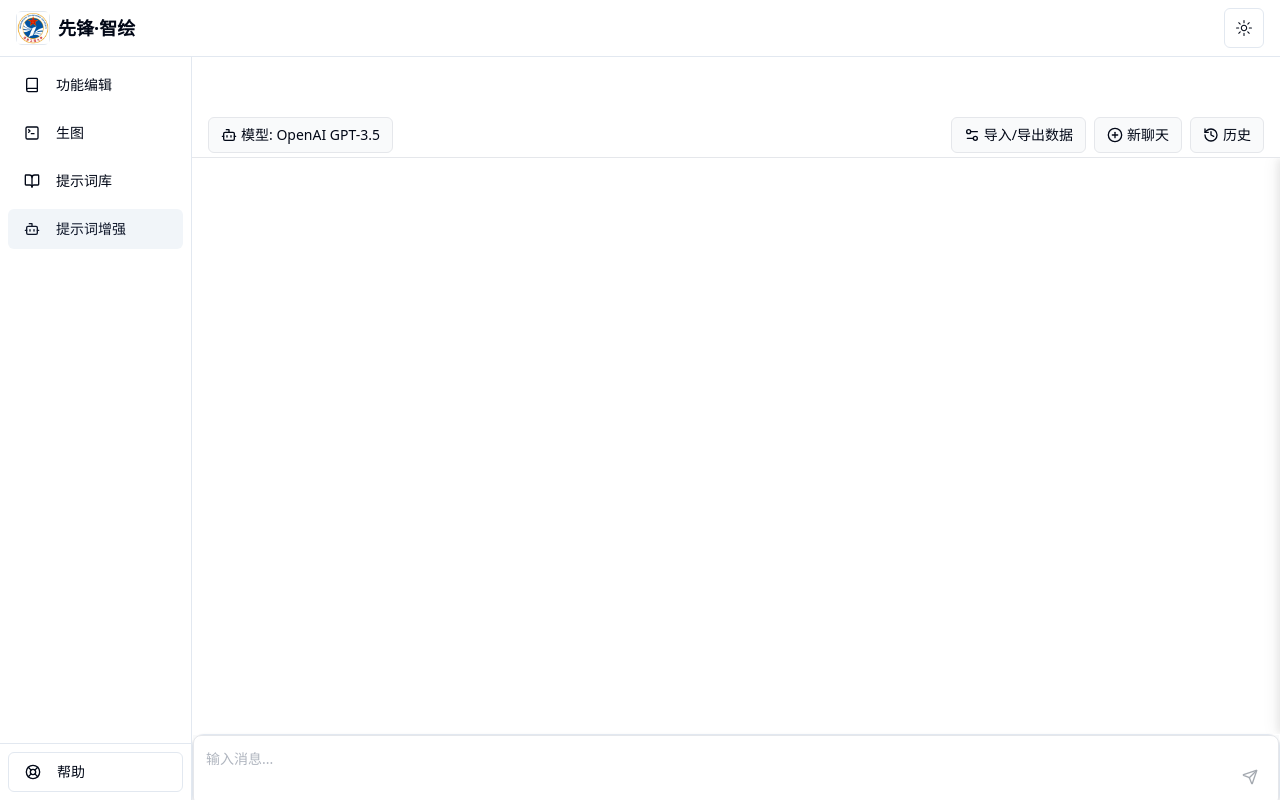
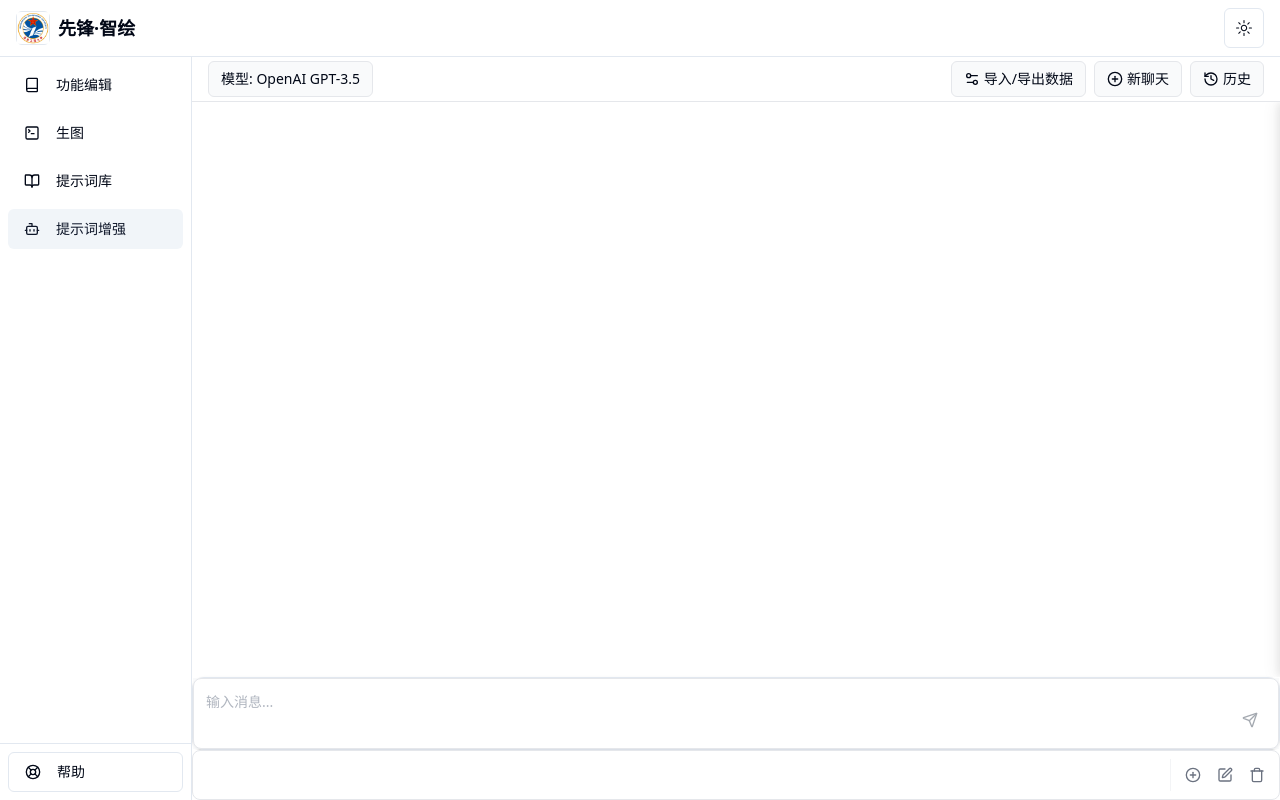
Before and after one commit to Zzyero/xianfengzhihui1, a Next.js app: page / in a window 1280 px wide. Both pictures are taken after a click on the button "提示词增强". Built offline with nearby package versions, Linux system fonts and the light colour scheme.

Commit message:
优化了切换其他页面会导致提示词增强页面重载的问题

```diff
--- a/app/page.tsx
+++ b/app/page.tsx
@@ -1,7 +1,7 @@
 "use client"
 import { Sidebar, TabValue } from "@/components/sidebar";
 import { TopNav } from "@/components/top-nav"
-import { useState } from "react"
+import { useState, useRef, useEffect } from "react"
 import PlaygroundPage from "@/components/pages/playground/playground-page";
 import ViewComfyPage from "@/components/pages/view-comfy/view-comfy-page";
 import PromptEnhancementPage from "@/components/pages/PromptEnhancement/PromptEnhancementPage";
@@ -20,6 +20,46 @@ export default function Page() {
     const [currentTab, setCurrentTab] = useState(viewMode ? TabValue.Playground : TabValue.WorkflowApi);
     // 部署窗口显示状态
     const [deployWindow, setDeployWindow] = useState<boolean>(false);
+    // 提示词增强页面引用
+    const promptEnhancementRef = useRef<{ isRendered: boolean, firstActivation: boolean }>({
+        isRendered: false,
+        firstActivation: true
+    });
+
+    // 处理标签切换
+    const handleTabChange = (newTab: TabValue) => {
+        // 如果当前处于提示词增强页面，记录已渲染状态
+        if (currentTab === TabValue.PromptEnhance) {
+            promptEnhancementRef.current.isRendered = true;
+        }
+
+        // 如果切换到提示词增强页面，记录第一次激活状态
+        if (newTab === TabValue.PromptEnhance) {
+            console.log('切换到提示词增强页面', {
+                isFirstActivation: promptEnhancementRef.current.firstActivation,
+                isRendered: promptEnhancementRef.current.isRendered
+            });
+        }
+
+        // 设置新的标签
+        setCurrentTab(newTab);
+    }
+
+    // 确定是否应该渲染提示词增强页面
+    // 当前是提示词增强页面或已经渲染过该页面
+    const shouldRenderPromptEnhancement = currentTab === TabValue.PromptEnhance || promptEnhancementRef.current.isRendered;
+
+    // 计算isactive属性，当前标签是提示词增强页面时为true
+    const isPromptEnhanceActive = currentTab === TabValue.PromptEnhance;
+
+    // 监听提示词增强页面的激活状态变化
+    useEffect(() => {
+        if (isPromptEnhanceActive && promptEnhancementRef.current.firstActivation) {
+            console.log('首次激活提示词增强页面');
+            promptEnhancementRef.current.firstActivation = false;
+        }
+    }, [isPromptEnhanceActive]);
+
     return (
         // 主布局
         <ViewComfyProvider>
@@ -29,15 +69,32 @@ export default function Page() {
                 {/* 主内容区域 */}
                 <div className="flex flex-1 overflow-x-auto overflow-y-hidden">
                     {/* 侧边栏 */}
-                    <Sidebar currentTab={currentTab} onTabChange={setCurrentTab} deployWindow={deployWindow} onDeployWindow={setDeployWindow}/>
+                    <Sidebar
+                        currentTab={currentTab}
+                        onTabChange={handleTabChange}
+                        deployWindow={deployWindow}
+                        onDeployWindow={setDeployWindow}
+                    />
                     {/* 主内容区域 */}
-                    <main className="flex-1 overflow-x-auto overflow-y-hidden">
+                    <main className="flex-1 overflow-x-auto overflow-y-hidden relative">
                         {/* 视图页面 */}
                         {currentTab === TabValue.Playground && <PlaygroundPage />}
+
                         {/* 工作流页面 */}
                         {currentTab === TabValue.WorkflowApi && <ViewComfyPage />}
-                        {/* 提示词增强页面 */}
-                        {currentTab === TabValue.PromptEnhance && <PromptEnhancementPage />}
+
+                        {/* 提示词增强页面 - 只在首次渲染后保持存在，但隐藏在其他页面后面 */}
+                        {shouldRenderPromptEnhancement && (
+                            <div
+                                className="absolute inset-0 w-full h-full"
+                                style={{
+                                    visibility: isPromptEnhanceActive ? 'visible' : 'hidden',
+                                    zIndex: isPromptEnhanceActive ? 10 : -1
+                                }}
+                            >
+                                <PromptEnhancementPage isactive={isPromptEnhanceActive} />
+                            </div>
+                        )}
                     </main>
                 </div>
             </div>
--- a/components/pages/PromptEnhancement/ChatInterface/Loading.jsx
+++ /dev/null
@@ -1,56 +0,0 @@
-"use client";
-
-import React, { useState, useEffect } from 'react';
-import '../styles/Loading.css';
-
-/**
- * 加载页面组件
- * @param {Object} props 组件属性
- * @param {boolean} props.isLoading 是否正在加载
- * @param {React.ReactNode} props.children 子组件
- */
-const Loading = ({ isLoading = true, children }) => {
-  // 加载提示文字列表
-  const loadingTips = [
-    "正在初始化提示词增强页面...",
-    "即将完成，请稍候..."
-  ];
-  // 当前显示的提示索引
-  const [tipIndex, setTipIndex] = useState(0);
-
-  // 定时切换加载提示
-  useEffect(() => {
-    if (isLoading) {
-      const tipTimer = setInterval(() => {
-        setTipIndex(prev => (prev + 1) % loadingTips.length);
-      }, 500);
-
-      return () => clearInterval(tipTimer);
-    }
-  }, [isLoading, loadingTips.length]);
-
-  return (
-    <div className="loading-wrapper">
-      {/* 渲染子组件*/}
-      {children}
-
-      {/* 加载覆盖层，仅在isLoading为true时显示 */}
-      {isLoading && (
-        <div className="loading-overlay">
-          <div className="loading-content">
-            <div className="spinner-container">
-              <div className="spinner"></div>
-            </div>
-            <h2 className="loading-title">提示词增强</h2>
-            <p className="loading-text">{loadingTips[tipIndex]}</p>
-            <div className="loading-progress">
-              <div className="loading-progress-bar"></div>
-            </div>
-          </div>
-        </div>
-      )}
-    </div>
-  );
-};
-
-export default Loading;
--- /dev/null
+++ b/components/pages/PromptEnhancement/ChatInterface/Loading.tsx
@@ -0,0 +1,109 @@
+/**
+ * 内联加载组件 - 不依赖外部CSS和组件
+ */
+import React, { useEffect, useState } from 'react';
+const Loading = () => {
+  const [tipIndex, setTipIndex] = useState(0);
+  const loadingTips = [
+    "正在初始化提示词增强页面...",
+    "即将完成，请稍候..."
+  ];
+
+  useEffect(() => {
+    const timer = setInterval(() => {
+      setTipIndex(prev => (prev + 1) % loadingTips.length);
+    }, 1000);
+
+    return () => clearInterval(timer);
+  }, []);
+
+  // 内联样式
+  const styles = {
+    overlay: {
+      position: 'absolute',
+      top: 0,
+      left: 0,
+      right: 0,
+      bottom: 0,
+      width: '100%',
+      height: '100%',
+      backgroundColor: '#ffffff',
+      display: 'flex',
+      justifyContent: 'center',
+      alignItems: 'center',
+      zIndex: 9999,
+    },
+    content: {
+      display: 'flex',
+      flexDirection: 'column',
+      alignItems: 'center',
+      textAlign: 'center',
+      maxWidth: '80%',
+    },
+    spinner: {
+      width: '50px',
+      height: '50px',
+      border: '4px solid rgba(0, 0, 0, 0.1)',
+      borderRadius: '50%',
+      borderTopColor: '#3b82f6',
+      animation: 'spin 1s linear infinite',
+      marginBottom: '2rem',
+    },
+    title: {
+      fontSize: '2rem',
+      fontWeight: 600,
+      color: '#1f2937',
+      marginBottom: '1rem',
+    },
+    text: {
+      fontSize: '1rem',
+      color: '#6b7280',
+      minHeight: '1.5rem',
+      marginBottom: '1.5rem',
+    },
+    progressContainer: {
+      width: '200px',
+      height: '6px',
+      backgroundColor: '#e5e7eb',
+      borderRadius: '3px',
+      overflow: 'hidden',
+      marginTop: '1rem',
+    },
+    progressBar: {
+      height: '100%',
+      width: '30%',
+      backgroundColor: '#3b82f6',
+      borderRadius: '3px',
+      animation: 'progress 2s ease-in-out infinite alternate',
+    },
+  };
+
+  // 添加关键帧动画
+  const keyframesStyle = `
+    @keyframes spin {
+      0% { transform: rotate(0deg); }
+      100% { transform: rotate(360deg); }
+    }
+    @keyframes progress {
+      0% { width: 5%; transform: translateX(0); }
+      50% { width: 30%; }
+      100% { width: 40%; transform: translateX(380%); }
+    }
+  `;
+
+  return (
+    <div style={styles.overlay as React.CSSProperties}>
+      <style>{keyframesStyle}</style>
+      <div style={styles.content as React.CSSProperties}>
+        <div style={styles.spinner as React.CSSProperties} />
+        <h2 style={styles.title as React.CSSProperties}>提示词增强</h2>
+        <p style={styles.text as React.CSSProperties}>{loadingTips[tipIndex]}</p>
+        <div style={styles.progressContainer as React.CSSProperties}>
+          <div style={styles.progressBar as React.CSSProperties} />
+        </div>
+      </div>
+    </div>
+  );
+};
+
+export default Loading;
--- a/components/pages/PromptEnhancement/ModelManagement/ChangeModel.tsx
+++ b/components/pages/PromptEnhancement/ModelManagement/ChangeModel.tsx
@@ -327,7 +327,7 @@ const ChangeModel: React.FC<ChangeModelProps> = ({ selectedModel, setSelectedMod
         size="sm"
         className="new-chat-button flex items-center gap-1"
         onClick={() => setIsModelDialogOpen(true)}
-      ><svg xmlns="http://www.w3.org/2000/svg" width="24" height="24" viewBox="0 0 24 24" fill="none" stroke="currentColor" stroke-width="2" stroke-linecap="round" stroke-linejoin="round" className="lucide lucide-bot size-5"><path d="M12 8V4H8"></path><rect width="16" height="12" x="4" y="8" rx="2"></rect><path d="M2 14h2"></path><path d="M20 14h2"></path><path d="M15 13v2"></path><path d="M9 13v2"></path></svg>
+      >
         <span>模型: {selectedModelName}</span>
       </Button>
 
--- a/components/pages/PromptEnhancement/PromptEnhancementPage.tsx
+++ b/components/pages/PromptEnhancement/PromptEnhancementPage.tsx
@@ -14,18 +14,17 @@ import TemplateBar from './TemplateManagement/TemplateBar';
 import ChangeModel from "./ModelManagement/ChangeModel";
 import HistorySidebarControl from './ChatInterface/HistorySidebarControl';
 import { Toaster } from "sonner";
-// 导入Loading组件
-import Loading from './ChatInterface/Loading';
 // 导入样式
 import './styles/PromptEnhancement.css';
 // 导入自定义钩子
 import { AppStateProvider, useAppState } from './service/useAppState';
-
+// 导入加载动画
+import Loading from './ChatInterface/Loading';
 /**
  * 应用内部组件
  * 使用全局状态管理的内部组件
  */
-const PromptEnhancementInner: React.FC = () => {
+const PromptEnhancementInner: React.FC<{ isactive: boolean }> = ({ isactive }) => {
   // 使用全局应用状态
   const { state, actions } = useAppState();
 
@@ -37,7 +36,7 @@ const PromptEnhancementInner: React.FC = () => {
   }, [state.activeSessionId]);
 
   return (
-    <div className="prompt-enhancement-container">
+    <div className={`prompt-enhancement-container ${isactive ? 'active' : ''}`}>
       <Toaster position="top-center" />
       <div className="main-content">
         <Card className="chat-card">
@@ -112,31 +111,37 @@ const PromptEnhancementInner: React.FC = () => {
   );
 };
 
+
 /**
  * 主应用组件
  * 使用 AppStateProvider 包装整个应用
  */
-const PromptEnhancementPage: React.FC = () => {
-  // 页面加载状态
-  const [isPageLoading, setIsPageLoading] = useState(true);
+const PromptEnhancementPage: React.FC<{ isactive: boolean }> = ({ isactive }) => {
+  // 使用组件内的状态，不依赖模块级变量
+  const [isLoading, setIsLoading] = useState(true);
 
-  // 初始化加载，等待组件渲染完成
+  // 组件初次挂载和激活状态变化时执行
   useEffect(() => {
-    // 延迟关闭加载页面
-    const timer = setTimeout(() => {
-      setIsPageLoading(false);
-    }, 750);
-
-    return () => clearTimeout(timer);
-  }, []);
+      console.log('首次激活提示词增强页面，显示加载动画');
+      // 延迟关闭加载动画
+      const timer = setTimeout(() => {
+        console.log('关闭加载动画');
+        setIsLoading(false);
+      }, 750);
+      return () => clearTimeout(timer);
+    }
+  , []);
 
   return (
-    <AppStateProvider>
-      {/* Loading组件包裹主应用内容 */}
-      <Loading isLoading={isPageLoading}>
-        <PromptEnhancementInner />
-      </Loading>
-    </AppStateProvider>
+    <>
+      {/* 内联加载动画 - 只在加载状态显示 */}
+      {isLoading && <Loading />}
+
+      {/* 主应用内容 */}
+      <AppStateProvider>
+        <PromptEnhancementInner isactive={isactive} />
+      </AppStateProvider>
+    </>
   );
 };
 
--- a/components/pages/PromptEnhancement/styles/PromptEnhancement.css
+++ b/components/pages/PromptEnhancement/styles/PromptEnhancement.css
@@ -2,12 +2,23 @@
 .prompt-enhancement-container {
   display: flex;
   flex-direction: column;
-  height: 100vh;
+  height: 100%;
+  width: 100%;
   overflow: hidden;
-  padding-top: 56px; /* 导航栏高度 */
   box-sizing: border-box;
   position: relative;
-  z-index: 1; /* 确保在导航栏下方 */
+  background-color: var(--background, #ffffff); /* 确保背景为白色 */
+}
+
+.prompt-enhancement-container.active {
+  display: flex;
+  flex-direction: column;
+  height: 100%;
+  width: 100%;
+  overflow: hidden;
+  box-sizing: border-box;
+  position: relative;
+  background-color: var(--background, #ffffff); /* 确保背景为白色 */
 }
 
 /* 页面头部 */
@@ -39,7 +50,8 @@
   flex: 1;
   overflow: hidden;
   position: relative;
-  height: calc(100vh - 53px); /* 减去导航栏高度 */
+  height: 100%; /* 使用100%高度而不是固定计算值 */
+  width: 100%;
 }
 
 /* 控制栏 */
```
